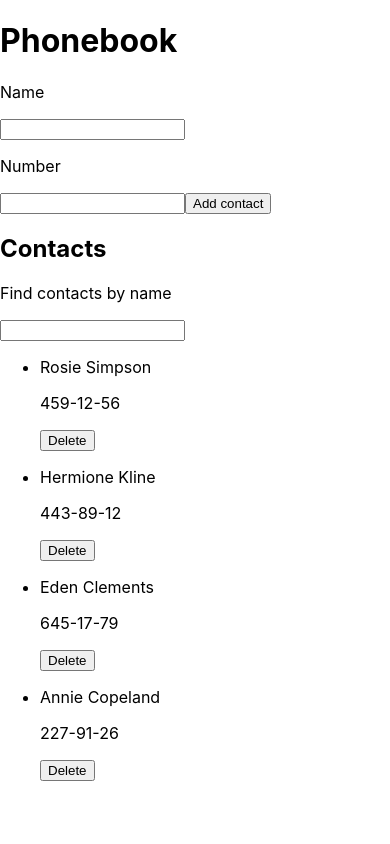
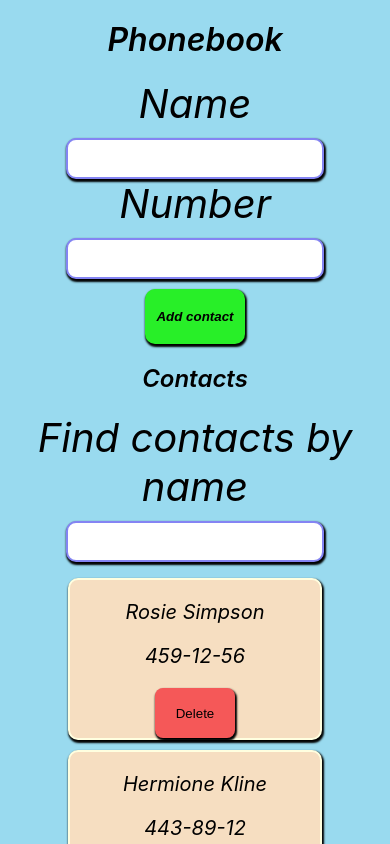
Before and after one commit to Serhii-Fesianov/goit-react-hw-03-phonebook, a React (Create React App) app: page / in a window 390 px wide. Shown: the top 844 px of the page. Built offline with nearby package versions, Linux system fonts and the light colour scheme.

Commit message:
add styles on phonebook with local storage

```diff
--- a/src/components/App.jsx
+++ b/src/components/App.jsx
@@ -3,6 +3,7 @@ import { ContactForm } from './ContactForm/ContactForm';
 import { Filter } from './Filter/Filter';
 import { ContactList } from './ContactList/ContactList';
 import { nanoid } from 'nanoid';
+import s from './App.module.css';
 export class App extends Component {
   state = {
     contacts: [
@@ -81,9 +82,9 @@ export class App extends Component {
 
     return (
       <div>
-        <h1>Phonebook</h1>
+        <h1 className={s.headText}>Phonebook</h1>
         <ContactForm handleAddContact={this.handleAddContact} />
-        <h2>Contacts</h2>
+        <h2 className={s.headText}>Contacts</h2>
         <Filter handleChangeFilter={this.handleChangeFilter} />
         <ContactList
           contacts={filteredContacts}
--- /dev/null
+++ b/src/components/App.module.css
@@ -0,0 +1,6 @@
+.headText {
+  text-align: center;
+  font-style: italic;
+  font-weight: 600;
+  margin: 20px 0;
+}
--- a/src/components/ContactForm/ContactForm.jsx
+++ b/src/components/ContactForm/ContactForm.jsx
@@ -1,4 +1,5 @@
 import React, { Component } from 'react';
+import s from './ContactForm.module.css';
 
 export class ContactForm extends Component {
   state = {
@@ -19,24 +20,28 @@ export class ContactForm extends Component {
 
   render() {
     return (
-      <form onSubmit={this.handleSubmit}>
-        <p>Name</p>
+      <form onSubmit={this.handleSubmit} className={s.styleForm}>
+        <p className={s.styleName}>Name</p>
         <input
           type="text"
           required
           onChange={this.handleChange}
           name="name"
           value={this.state.name}
+          className={s.styleInput}
         />
-        <p>Number</p>
+        <p className={s.styleNumber}>Number</p>
         <input
           type="tel"
           name="number"
           required
           onChange={this.handleChange}
           value={this.state.number}
+          className={s.styleInput}
         />
-        <button type="submit">Add contact</button>
+        <button type="submit" className={s.styleButton}>
+          Add contact
+        </button>
       </form>
     );
   }
--- a/src/components/ContactForm/ContactForm.module.css
+++ b/src/components/ContactForm/ContactForm.module.css
@@ -0,0 +1,46 @@
+.styleForm {
+  display: flex;
+  flex-wrap: wrap;
+  flex-direction: column;
+}
+
+.styleName {
+  text-align: center;
+  font-style: italic;
+  font-weight: 400;
+  font-size: 40px;
+  margin: 0;
+}
+
+.styleInput {
+  width: 250px;
+  height: 35px;
+  margin: 10px auto 0 auto;
+  border: 2px solid rgb(132, 132, 243);
+  border-radius: 10px;
+  box-shadow: 1px 2px 2px 1px;
+}
+
+.styleNumber {
+  text-align: center;
+  font-style: italic;
+  font-weight: 400;
+  font-size: 40px;
+  margin: 0;
+}
+
+.styleButton {
+  width: 100px;
+  height: 55px;
+  margin: 0 auto;
+  margin-top: 10px;
+  border-radius: 10px;
+  border: none;
+  text-align: center;
+  font-style: italic;
+  color: black;
+  font-weight: 600;
+  background-color: rgb(40, 239, 40);
+  cursor: pointer;
+  box-shadow: 1px 2px 2px 1px;
+}
--- a/src/components/ContactList/ContactList.jsx
+++ b/src/components/ContactList/ContactList.jsx
@@ -1,8 +1,9 @@
 import { ElementList } from 'components/ElementList/ElementList';
+import s from './ContactList.module.css';
 
 export const ContactList = ({ contacts, handleDeleteContacts }) => {
   return (
-    <ul>
+    <ul className={s.styleContactList}>
       {contacts.map(contact => {
         return (
           <ElementList
--- a/src/components/ContactList/ContactList.module.css
+++ b/src/components/ContactList/ContactList.module.css
@@ -0,0 +1,9 @@
+.styleContactList {
+  display: flex;
+  flex-direction: column;
+  gap: 10px;
+  justify-content: center;
+  align-items: center;
+  list-style: none;
+  padding: 0;
+}
--- a/src/components/ElementList/ElementList.jsx
+++ b/src/components/ElementList/ElementList.jsx
@@ -1,9 +1,14 @@
+import s from './ElementList.module.css';
 export const ElementList = ({ contact, handleDeleteContacts }) => {
   return (
-    <li>
+    <li className={s.styleElementList}>
       <p>{contact.name}</p>
       <p>{contact.number}</p>
-      <button type="button" onClick={() => handleDeleteContacts(contact.id)}>
+      <button
+        type="button"
+        onClick={() => handleDeleteContacts(contact.id)}
+        className={s.styleButtonItem}
+      >
         Delete
       </button>
     </li>
--- a/src/components/ElementList/ElementList.module.css
+++ b/src/components/ElementList/ElementList.module.css
@@ -0,0 +1,21 @@
+.styleElementList {
+  background-color: rgb(246, 222, 193);
+  border: 2px solid lightyellow;
+  border-radius: 10px;
+  width: 250px;
+  text-align: center;
+  font-style: italic;
+  font-weight: 400;
+  font-size: 20px;
+  box-shadow: 1px 2px 2px 1px;
+}
+
+.styleButtonItem {
+  width: 80px;
+  height: 50px;
+  border: none;
+  border-radius: 8px;
+  background-color: rgb(245, 88, 88);
+  box-shadow: 1px 2px 2px 1px;
+  cursor: pointer;
+}
--- a/src/components/Filter/Filter.jsx
+++ b/src/components/Filter/Filter.jsx
@@ -1,8 +1,14 @@
+import s from './Filter.module.css';
 export const Filter = ({ handleChangeFilter }) => {
   return (
-    <>
-      <p>Find contacts by name</p>
-      <input type="text" name="filter" onChange={handleChangeFilter} />
-    </>
+    <div className={s.wrapperFilter}>
+      <p className={s.styleFindNameText}>Find contacts by name</p>
+      <input
+        type="text"
+        name="filter"
+        onChange={handleChangeFilter}
+        className={s.styleInputFilter}
+      />
+    </div>
   );
 };
--- a/src/components/Filter/Filter.module.css
+++ b/src/components/Filter/Filter.module.css
@@ -0,0 +1,23 @@
+.styleInputFilter {
+  width: 250px;
+  height: 35px;
+  border: 2px solid rgb(132, 132, 243);
+  border-radius: 10px;
+  box-shadow: 1px 2px 2px 1px;
+  margin: 10px auto 0 auto;
+}
+
+.styleFindNameText {
+  text-align: center;
+  font-style: italic;
+  font-weight: 400;
+  font-size: 40px;
+  margin: 0;
+}
+
+.wrapperFilter {
+  display: flex;
+  justify-content: center;
+  align-items: center;
+  flex-direction: column;
+}
--- a/src/index.css
+++ b/src/index.css
@@ -7,6 +7,7 @@ body {
     sans-serif;
   -webkit-font-smoothing: antialiased;
   -moz-osx-font-smoothing: grayscale;
+  background-color: rgb(153, 218, 239);
 }
 
 code {
```
